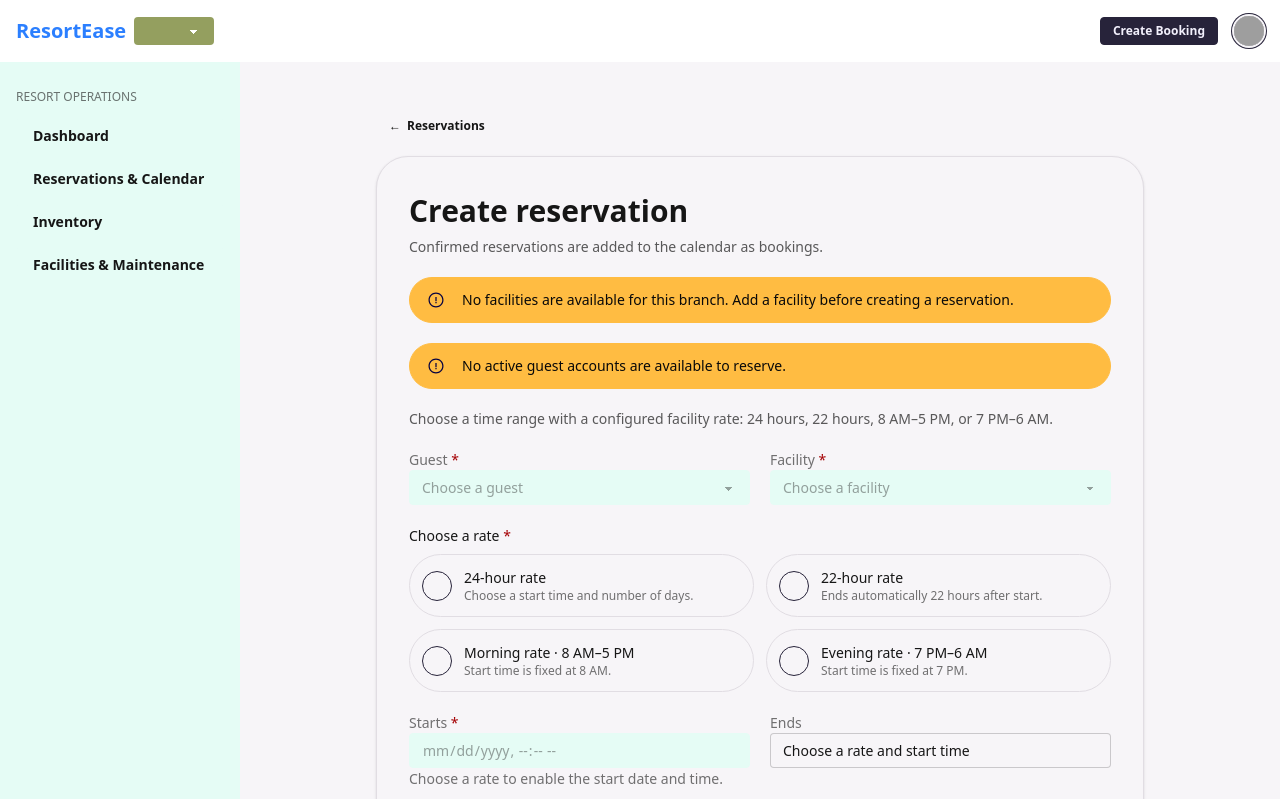
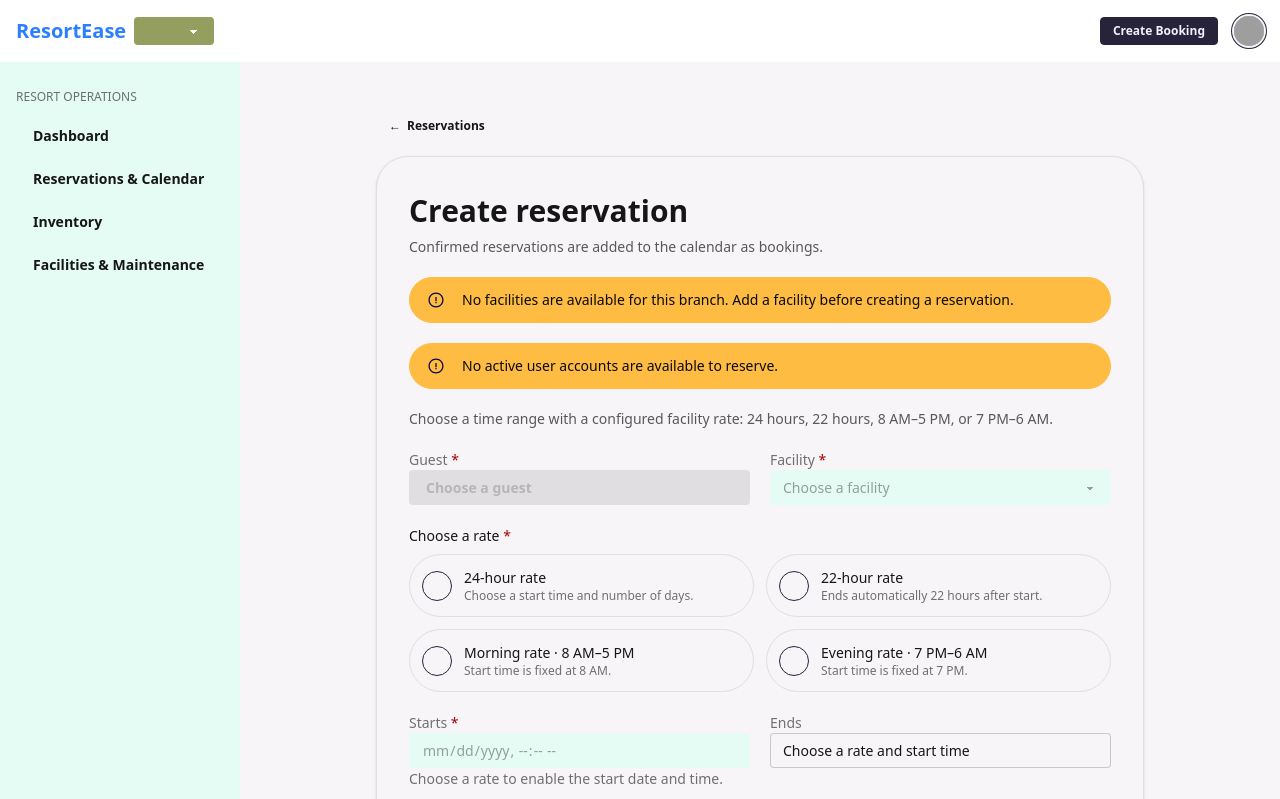
Before and after one commit to 0x001F9/resortease, a Django app: template dashboard/templates/reservations/create.html in a window 1280 px wide. Shown: the top 799 px of the page. Run offline with Django 5.2, Linux system fonts and the light colour scheme; the template is opened without the code that fills it, so the values that code supplies are empty; style sheets or scripts are compiled from the project's sources; grey boxes are pictures that could not be loaded.

Commit message:
feat: Implement user picker for guest selection in reservation and booking forms

```diff
--- /dev/null
+++ b/app/static/js/reservation-user-picker.js
@@ -0,0 +1,118 @@
+document.querySelectorAll("[data-user-picker]").forEach((picker) => {
+    const dialog = picker.querySelector("[data-user-picker-dialog]")
+    const openButton = picker.querySelector("[data-user-picker-open]")
+    const closeButton = picker.querySelector("[data-user-picker-close]")
+    const backdropButton = picker.querySelector("[data-user-picker-backdrop]")
+    const searchInput = picker.querySelector("[data-user-picker-search]")
+    const resultsList = picker.querySelector("[data-user-picker-results]")
+    const status = picker.querySelector("[data-user-picker-status]")
+    const selectedId = picker.querySelector("[data-user-picker-id]")
+    const selection = picker.querySelector("[data-user-picker-selection]")
+    const error = picker.querySelector("[data-user-picker-error]")
+    const form = picker.closest("form")
+    let debounceTimer
+    let activeRequest
+
+    const setStatus = (message) => {
+        status.textContent = message
+    }
+
+    const searchUsers = async () => {
+        activeRequest?.abort()
+        activeRequest = undefined
+        const query = searchInput.value.trim()
+        resultsList.replaceChildren()
+
+        if (!query) {
+            setStatus("Enter a name, username, or email to search.")
+            return
+        }
+
+        activeRequest = new AbortController()
+        setStatus("Searching...")
+
+        try {
+            const url = new URL(picker.dataset.searchUrl, window.location.origin)
+            url.searchParams.set("q", query)
+            const response = await fetch(url, { signal: activeRequest.signal })
+            if (!response.ok) {
+                throw new Error(`User search failed with status ${response.status}.`)
+            }
+            const data = await response.json()
+
+            if (data.results.length === 0) {
+                setStatus("No matching users found.")
+                return
+            }
+
+            setStatus(
+                data.has_more
+                    ? "Showing the first 20 matches. Refine your search for more specific results."
+                    : `${data.results.length} matching user${data.results.length === 1 ? "" : "s"}.`,
+            )
+            data.results.forEach((user) => {
+                const item = document.createElement("li")
+                const button = document.createElement("button")
+                button.type = "button"
+                button.className = "btn btn-ghost h-auto min-h-0 w-full justify-start py-3 text-left"
+                button.addEventListener("click", () => {
+                    selectedId.value = user.id
+                    selection.textContent = `${user.name} (${user.email})`
+                    error?.setAttribute("hidden", "")
+                    dialog.close()
+                    openButton.focus()
+                })
+
+                const details = document.createElement("span")
+                details.className = "flex min-w-0 flex-col items-start"
+                const name = document.createElement("span")
+                name.className = "font-medium"
+                name.textContent = user.name
+                const account = document.createElement("span")
+                account.className = "text-sm text-base-content/70"
+                account.textContent = `@${user.username} · ${user.email}`
+                details.append(name, account)
+                button.append(details)
+                item.append(button)
+                resultsList.append(item)
+            })
+        } catch (searchError) {
+            if (searchError.name === "AbortError") {
+                return
+            }
+            setStatus("Could not load users. Please try again.")
+            console.error(searchError)
+        }
+    }
+
+    openButton.addEventListener("click", () => {
+        dialog.showModal()
+        searchInput.focus()
+        searchUsers()
+    })
+    closeButton.addEventListener("click", () => dialog.close())
+    backdropButton.addEventListener("click", () => dialog.close())
+    searchInput.addEventListener("input", () => {
+        activeRequest?.abort()
+        resultsList.replaceChildren()
+        setStatus(
+            searchInput.value.trim()
+                ? "Waiting to search..."
+                : "Enter a name, username, or email to search.",
+        )
+        clearTimeout(debounceTimer)
+        debounceTimer = setTimeout(searchUsers, 250)
+    })
+    dialog.addEventListener("close", () => {
+        activeRequest?.abort()
+        openButton.focus()
+    })
+    form.addEventListener("submit", (event) => {
+        if (selectedId.value) {
+            return
+        }
+        event.preventDefault()
+        error?.removeAttribute("hidden")
+        openButton.focus()
+    })
+})
--- a/dashboard/templates/reservations/create.html
+++ b/dashboard/templates/reservations/create.html
@@ -34,10 +34,10 @@
                         <span>No facilities are available for this branch. Add a facility before creating a reservation.</span>
                     </div>
                 {% endif %}
-                {% if not guests %}
+                {% if not has_guests %}
                     <div role="alert" class="alert alert-warning">
                         {% include "reservations/partials/warning_icon.html" %}
-                        <span>No active guest accounts are available to reserve.</span>
+                        <span>No active user accounts are available to reserve.</span>
                     </div>
                 {% endif %}
 
@@ -60,29 +60,7 @@
                         <p class="text-sm text-base-content/70 sm:col-span-2">
                             Choose a time range with a configured facility rate: 24 hours, 22 hours, 8 AM–5 PM, or 7 PM–6 AM.
                         </p>
-                        <label class="form-control w-full">
-                            <span class="label">
-                                <span class="label-text font-medium">Guest <span class="text-error">*</span></span>
-                            </span>
-                            <select
-                                name="guest"
-                                class="select select-bordered w-full {% if errors.guest %}select-error{% endif %}"
-                                required
-                                {% if not guests %}disabled{% endif %}
-                            >
-                                <option value="" disabled {% if not form_data.guest %}selected{% endif %}>
-                                    Choose a guest
-                                </option>
-                                {% for guest in guests %}
-                                    <option value="{{ guest.pk }}" {% if form_data.guest == guest.pk|stringformat:"s" %}selected{% endif %}>
-                                        {{ guest.first_name }} {{ guest.last_name }} ({{ guest.email }})
-                                    </option>
-                                {% endfor %}
-                            </select>
-                            {% if errors.guest %}
-                                <span class="mt-1 text-sm text-error">{{ errors.guest }}</span>
-                            {% endif %}
-                        </label>
+                        {% include "reservations/partials/user_picker.html" %}
 
                         <label class="form-control w-full">
                             <span class="label">
@@ -195,7 +173,7 @@
                         <button
                             type="submit"
                             class="btn btn-primary w-full sm:w-auto"
-                            {% if not facilities or not guests %}disabled{% endif %}
+                            {% if not facilities or not has_guests %}disabled{% endif %}
                         >Create reservation</button>
                     </div>
                 </form>
@@ -208,4 +186,5 @@
 
 {% block scripts %}
 <script src="{% static 'js/reservation-price-preview.js' %}" defer></script>
+<script src="{% static 'js/reservation-user-picker.js' %}" defer></script>
 {% endblock %}
--- /dev/null
+++ b/dashboard/templates/reservations/partials/user_picker.html
@@ -0,0 +1,58 @@
+<div
+    class="form-control w-full"
+    data-user-picker
+    data-search-url="{% url 'search-reservation-guests' request.branch.slug %}"
+>
+    <span class="label">
+        <span class="label-text font-medium">Guest <span class="text-error">*</span></span>
+    </span>
+    <input type="hidden" name="guest" value="{{ form_data.guest|default:'' }}" data-user-picker-id>
+    <button
+        type="button"
+        class="btn btn-outline w-full justify-start {% if errors.guest %}btn-error{% endif %}"
+        data-user-picker-open
+        aria-haspopup="dialog"
+        aria-controls="reservation-guest-picker"
+        {% if not has_guests %}disabled{% endif %}
+    >
+        <span data-user-picker-selection>
+            {% if selected_guest %}
+                {{ selected_guest.first_name }}{% if selected_guest.middle_name %} {{ selected_guest.middle_name }}{% endif %} {{ selected_guest.last_name }} ({{ selected_guest.email }})
+            {% else %}
+                Choose a guest
+            {% endif %}
+        </span>
+    </button>
+    <span class="mt-1 text-sm text-error" data-user-picker-error {% if not errors.guest %}hidden{% endif %}>
+        {{ errors.guest|default:"Select an active user." }}
+    </span>
+
+    <dialog
+        id="reservation-guest-picker"
+        class="modal"
+        data-user-picker-dialog
+        aria-labelledby="reservation-guest-picker-title"
+    >
+        <div class="modal-box max-h-[85svh] w-[calc(100%_-_2rem)] max-w-xl p-4 sm:p-6">
+            <div class="flex items-start justify-between gap-4">
+                <div>
+                    <h2 id="reservation-guest-picker-title" class="text-lg font-semibold">Find a guest</h2>
+                    <p class="mt-1 text-sm text-base-content/70">Search by name, username, or email.</p>
+                </div>
+                <button type="button" class="btn btn-ghost btn-sm" data-user-picker-close aria-label="Close">✕</button>
+            </div>
+            <input
+                type="search"
+                class="input input-bordered mt-4 w-full"
+                placeholder="Search name, username, or email"
+                autocomplete="off"
+                data-user-picker-search
+            >
+            <p class="py-4 text-sm text-base-content/70" aria-live="polite" data-user-picker-status>Enter a name, username, or email to search.</p>
+            <ul class="max-h-72 space-y-2 overflow-y-auto" data-user-picker-results></ul>
+        </div>
+        <div class="modal-backdrop">
+            <button type="button" aria-label="Close" data-user-picker-backdrop></button>
+        </div>
+    </dialog>
+</div>
--- a/dashboard/urls.py
+++ b/dashboard/urls.py
@@ -12,6 +12,7 @@ from dashboard.views.reservation_detail import ReservationDetailView
 from dashboard.views.create_reservation import (
     CreateBookingView,
     CreateReservationView,
+    SearchReservationGuestsView,
 )
 from dashboard.views.calendar_entries import (
     CalendarDayEntriesView,
@@ -42,6 +43,11 @@ urlpatterns = [
         '<str:branch>/reservations/booking/new/',
         CreateBookingView.as_view(),
         name='create-booking',
+    ),
+    path(
+        '<str:branch>/reservations/guests/search/',
+        SearchReservationGuestsView.as_view(),
+        name='search-reservation-guests',
     ),
     path(
         '<str:branch>/reservations/<int:reservation_id>/',
--- a/dashboard/views/create_reservation.py
+++ b/dashboard/views/create_reservation.py
@@ -1,6 +1,8 @@
 from datetime import date, time, timedelta, timezone as datetime_timezone
 from decimal import Decimal, InvalidOperation
 
+from django.db.models import Q
+from django.http import JsonResponse
 from django.shortcuts import redirect, render
 from django.urls import reverse
 from django.db import transaction
@@ -71,6 +73,12 @@ class CreateReservationView(View):
         )
         if selected_facility is not None:
             form_data.setdefault("facility", str(selected_facility.pk))
+        guest_id = str(form_data.get("guest", ""))
+        selected_guest = (
+            User.object.filter(pk=guest_id, is_active=True).first()
+            if guest_id.isdecimal()
+            else None
+        )
         date_value = request.GET.get("date", "") or form_data.get(
             "starts_at", ""
         )[:10]
@@ -80,10 +88,8 @@ class CreateReservationView(View):
             selected_day = None
         return {
             "facilities": facilities,
-            "guests": User.object.filter(
-                role=User.Role.User,
-                is_active=True,
-            ).order_by("first_name", "last_name"),
+            "has_guests": User.object.filter(is_active=True).exists(),
+            "selected_guest": selected_guest,
             "status_choices": Reservation.Status.choices,
             "form_data": form_data or {},
             "errors": errors or {},
@@ -123,10 +129,7 @@ class CreateReservationView(View):
 
     def post(self, request, *args, **kwargs):
         facilities = Facility.objects.filter(branch=request.branch)
-        guests = User.object.filter(
-            role=User.Role.User,
-            is_active=True,
-        )
+        guests = User.object.filter(is_active=True)
         facility_id = request.POST.get("facility", "")
         guest_id = request.POST.get("guest", "")
         starts_at_value = request.POST.get("starts_at", "").strip()
@@ -162,7 +165,7 @@ class CreateReservationView(View):
         if facility is None:
             errors["facility"] = "Select a facility in this branch."
         if guest is None:
-            errors["guest"] = "Select an active guest."
+            errors["guest"] = "Select an active user."
 
         starts_at = parse_datetime(starts_at_value)
         if starts_at is None:
@@ -301,3 +304,46 @@ class CreateReservationView(View):
 class CreateBookingView(CreateReservationView):
     template_name = "reservations/create_booking.html"
     auto_confirm = True
+
+
+@method_decorator(normal_user_not_allowed, name="dispatch")
+@method_decorator(check_branch_dashboard, name="dispatch")
+class SearchReservationGuestsView(View):
+    def get(self, request, *args, **kwargs):
+        query = request.GET.get("q", "").strip()[:100]
+        if not query:
+            return JsonResponse({"results": [], "has_more": False})
+
+        matching_users = User.object.filter(is_active=True)
+        for term in query.split():
+            matching_users = matching_users.filter(
+                Q(username__icontains=term)
+                | Q(email__icontains=term)
+                | Q(first_name__icontains=term)
+                | Q(middle_name__icontains=term)
+                | Q(last_name__icontains=term)
+            )
+
+        users = list(
+            matching_users.order_by("first_name", "last_name", "username")[:21]
+        )
+        results = [
+            {
+                "id": user.pk,
+                "name": " ".join(
+                    part
+                    for part in (
+                        user.first_name,
+                        user.middle_name,
+                        user.last_name,
+                    )
+                    if part
+                ),
+                "username": user.username,
+                "email": user.email,
+            }
+            for user in users[:20]
+        ]
+        return JsonResponse(
+            {"results": results, "has_more": len(users) > 20}
+        )
```
Also changed, not shown: dashboard/templates/reservations/create_booking.html (+5 -17 lines), dashboard/tests.py (+48 -1 lines).
